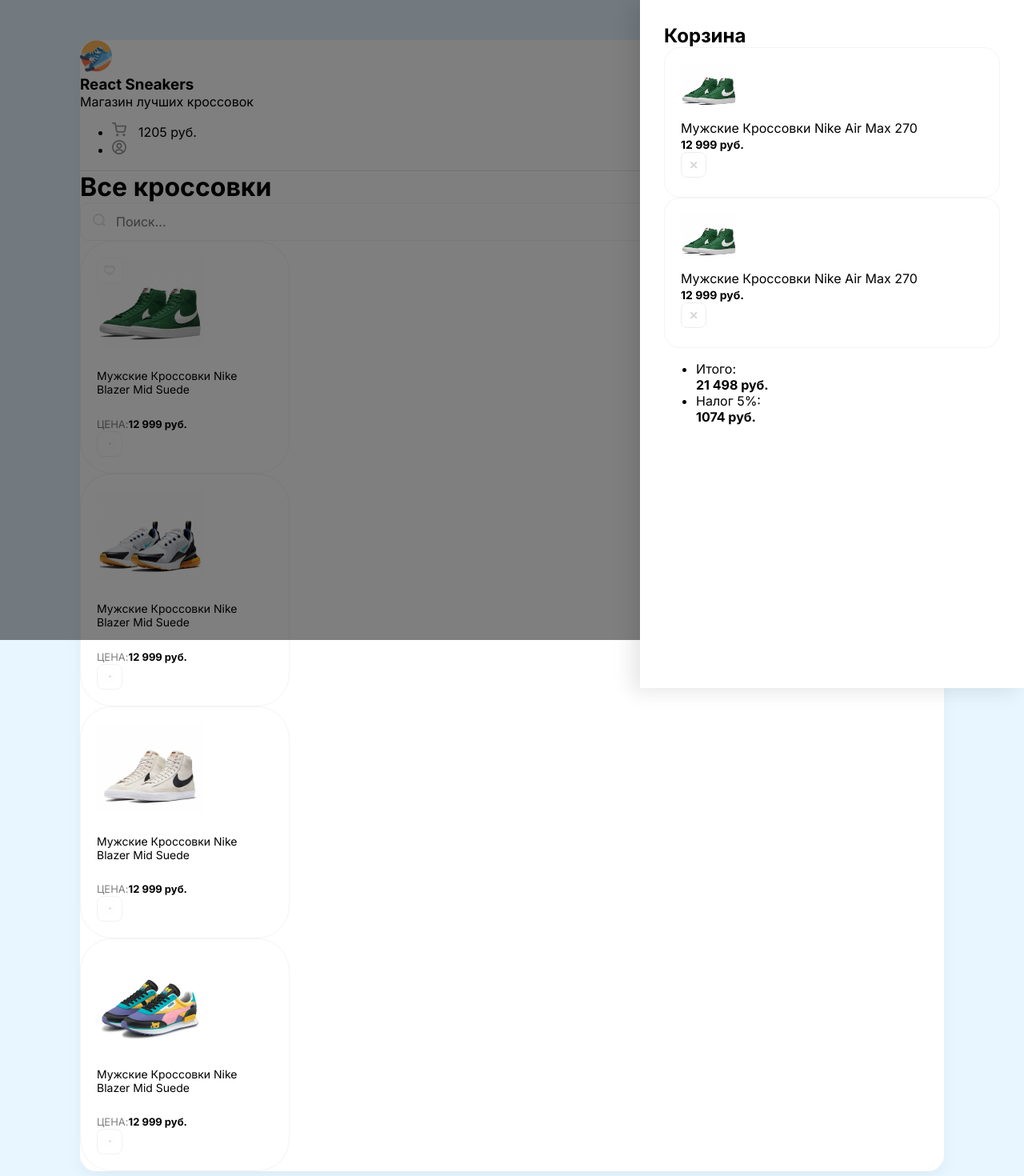
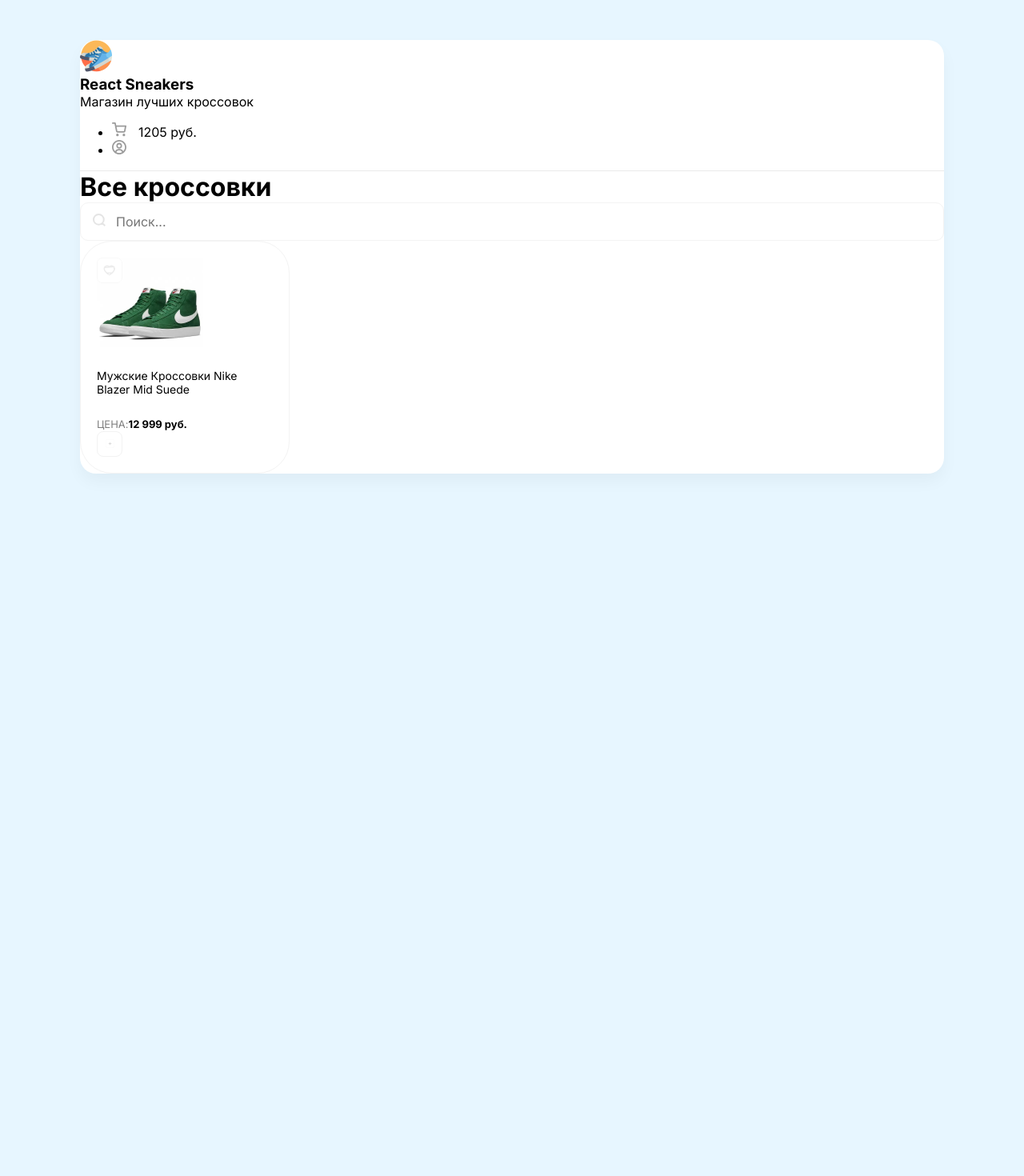
Before and after one commit to Amadaro/react-sneakers, a React (Create React App) app: page / in a window 1280 px wide. Shown: the top 1470 px of the page at 80% size. After the commit the page ends 800 px from the top, so only its background shows below. Built offline with nearby package versions, Linux system fonts and the light colour scheme.

Commit message:
Вёрстка  +  разбитие на компоненты

```diff
--- a/src/App.js
+++ b/src/App.js
@@ -1,77 +1,12 @@
+import Card from './components/Card';
+import Header from './components/Header';
+import Drawer from './components/Drawer';
+
 function App() {
   return (
     <div className="wrapper clear">
-      <div className="overlay">
-        <div className="drawer">
-          <h2 className="mb-30">Корзина</h2>
-
-          <div className="items">
-            <div className="cartItem d-flex align-center mb-20">
-              <div
-                style={{ backgroundImage: 'url(img/sneakers/1.jpg)' }}
-                className="cartItemImg"
-              ></div>
-              <div className="mr-20 flex">
-                <p className="mb-5">Мужские Кроссовки Nike Air Max 270</p>
-                <b>12 999 руб.</b>
-              </div>
-              <img
-                className="removeBtn"
-                src="img/btn-remove.svg"
-                alt="remove"
-              />
-            </div>
-            <div className="cartItem d-flex align-center mb-20">
-              <div
-                style={{ backgroundImage: 'url(img/sneakers/1.jpg)' }}
-                className="cartItemImg"
-              ></div>
-              <div className="mr-20 flex">
-                <p className="mb-5">Мужские Кроссовки Nike Air Max 270</p>
-                <b>12 999 руб.</b>
-              </div>
-              <img
-                className="removeBtn"
-                src="img/btn-remove.svg"
-                alt="remove"
-              />
-            </div>
-          </div>
-
-          <ul className="cartTotalBlock">
-            <li className="d-flex">
-              <span>Итого:</span>
-              <div></div>
-              <b>21 498 руб. </b>
-            </li>
-            <li className="d-flex">
-              <span>Налог 5%:</span>
-              <div></div>
-              <b>1074 руб. </b>
-            </li>
-          </ul>
-        </div>
-      </div>
-
-      <header className="d-flex justify-between align-center p-40">
-        <div className="d-flex align-center">
-          <img width={40} height={40} src="/img/logo.png" />
-          <div>
-            <h3 className="text-uppercase">React Sneakers</h3>
-            <p className="opacity-5">Магазин лучших кроссовок</p>
-          </div>
-        </div>
-
-        <ul className="d-flex">
-          <li className="mr-30">
-            <img width={18} height={18} src="/img/cart.svg" />
-            <span>1205 руб.</span>
-          </li>
-          <li>
-            <img width={18} height={18} src="/img/user.svg" />
-          </li>
-        </ul>
-      </header>
+      <Drawer />
+      <Header />
 
       <div className="content p-40">
         <div className="d-flex align-center justify-between mb-40">
@@ -82,61 +17,7 @@
           </div>
         </div>
         <div className="d-flex">
-          <div className="card">
-            <div className="favorite">
-              <img src="img/heart-unliked.svg" alt="Unliked" />
-            </div>
-            <img width={133} height={112} src="img/sneakers/1.jpg" alt="" />
-            <h5>Мужские Кроссовки Nike Blazer Mid Suede</h5>
-            <div className="d-flex justify-between align-center">
-              <div className="d-flex flex-column">
-                <span>Цена:</span>
-                <b>12 999 руб.</b>
-              </div>
-              <button className="button">
-                <img width={11} height={11} src="/img/plus.svg" alt="Plus" />
-              </button>
-            </div>
-          </div>
-          <div className="card">
-            <img width={133} height={112} src="img/sneakers/2.jpg" alt="" />
-            <h5>Мужские Кроссовки Nike Blazer Mid Suede</h5>
-            <div className="d-flex justify-between align-center">
-              <div className="d-flex flex-column">
-                <span>Цена:</span>
-                <b>12 999 руб.</b>
-              </div>
-              <button className="button">
-                <img width={11} height={11} src="/img/plus.svg" alt="Plus" />
-              </button>
-            </div>
-          </div>
-          <div className="card">
-            <img width={133} height={112} src="img/sneakers/3.jpg" alt="" />
-            <h5>Мужские Кроссовки Nike Blazer Mid Suede</h5>
-            <div className="d-flex justify-between align-center">
-              <div className="d-flex flex-column">
-                <span>Цена:</span>
-                <b>12 999 руб.</b>
-              </div>
-              <button className="button">
-                <img width={11} height={11} src="/img/plus.svg" alt="Plus" />
-              </button>
-            </div>
-          </div>
-          <div className="card">
-            <img width={133} height={112} src="img/sneakers/4.jpg" alt="" />
-            <h5>Мужские Кроссовки Nike Blazer Mid Suede</h5>
-            <div className="d-flex justify-between align-center">
-              <div className="d-flex flex-column">
-                <span>Цена:</span>
-                <b>12 999 руб.</b>
-              </div>
-              <button className="button">
-                <img width={11} height={11} src="/img/plus.svg" alt="Plus" />
-              </button>
-            </div>
-          </div>
+          <Card />
         </div>
       </div>
     </div>
--- /dev/null
+++ b/src/components/Card.js
@@ -0,0 +1,22 @@
+function Card() {
+  return (
+    <div className="card">
+      <div className="favorite">
+        <img src="img/heart-unliked.svg" alt="Unliked" />
+      </div>
+      <img width={133} height={112} src="img/sneakers/1.jpg" alt="Sneakers" />
+      <h5>Мужские Кроссовки Nike Blazer Mid Suede</h5>
+      <div className="d-flex justify-between align-center">
+        <div className="d-flex flex-column">
+          <span>Цена:</span>
+          <b>12 999 руб.</b>
+        </div>
+        <button className="button">
+          <img width={11} height={11} src="/img/plus.svg" alt="Plus" />
+        </button>
+      </div>
+    </div>
+  );
+}
+
+export default Card;
--- /dev/null
+++ b/src/components/Drawer.js
@@ -0,0 +1,61 @@
+function Drawer() {
+  return (
+    <div style={{ display: 'none' }} className="overlay">
+      <div className="drawer">
+        <h2 className="d-flex justify-between mb-30 ">
+          Корзина{' '}
+          <img
+            className="removeBtn  cu-p"
+            src="img/btn-remove.svg"
+            alt="remove"
+          />
+        </h2>
+
+        <div className="items">
+          <div className="cartItem d-flex align-center mb-20">
+            <div
+              style={{ backgroundImage: 'url(img/sneakers/1.jpg)' }}
+              className="cartItemImg"
+            ></div>
+            <div className="mr-20 flex">
+              <p className="mb-5">Мужские Кроссовки Nike Air Max 270</p>
+              <b>12 999 руб.</b>
+            </div>
+            <img className="removeBtn" src="img/btn-remove.svg" alt="remove" />
+          </div>
+          <div className="cartItem d-flex align-center mb-20">
+            <div
+              style={{ backgroundImage: 'url(img/sneakers/1.jpg)' }}
+              className="cartItemImg"
+            ></div>
+            <div className="mr-20 flex">
+              <p className="mb-5">Мужские Кроссовки Nike Air Max 270</p>
+              <b>12 999 руб.</b>
+            </div>
+            <img className="removeBtn" src="img/btn-remove.svg" alt="remove" />
+          </div>
+        </div>
+
+        <div className="cartTotalBlock">
+          <ul>
+            <li>
+              <span>Итого:</span>
+              <div></div>
+              <b>21 498 руб. </b>
+            </li>
+            <li>
+              <span>Налог 5%:</span>
+              <div></div>
+              <b>1074 руб. </b>
+            </li>
+          </ul>
+          <button className="greenButton">
+            Оформить заказ <img src="img/arrow.svg" alt="Arrow" />
+          </button>
+        </div>
+      </div>
+    </div>
+  );
+}
+
+export default Drawer;
--- /dev/null
+++ b/src/components/Header.js
@@ -0,0 +1,25 @@
+function Header() {
+  return (
+    <header className="d-flex justify-between align-center p-40">
+      <div className="d-flex align-center">
+        <img width={40} height={40} src="/img/logo.png" alt="Logo" />
+        <div>
+          <h3 className="text-uppercase">React Sneakers</h3>
+          <p className="opacity-5">Магазин лучших кроссовок</p>
+        </div>
+      </div>
+
+      <ul className="d-flex">
+        <li className="mr-30">
+          <img width={18} height={18} src="/img/cart.svg" alt="Cogo" />
+          <span>1205 руб.</span>
+        </li>
+        <li>
+          <img width={18} height={18} src="/img/user.svg" alt="User" />
+        </li>
+      </ul>
+    </header>
+  );
+}
+
+export default Header;
--- a/src/index.scss
+++ b/src/index.scss
@@ -104,6 +104,8 @@
 }
 
 .drawer {
+  display: flex;
+  flex-direction: column;
   position: absolute;
   width: 420px;
   height: 100%;
@@ -112,11 +114,76 @@
   box-shadow: -10px 4px 24px rgba(0, 0, 0, 0.1);
   padding: 30px;
 
+  .items {
+    flex: 1;
+    overflow: auto;
+    margin-bottom: 40px;
+  }
+
   h2 {
     margin: 0;
   }
 }
 
+.cartTotalBlock {
+  ul {
+    display: block;
+    margin-bottom: 40px !important;
+
+    li {
+      display: flex;
+      align-items: flex-end;
+      margin-bottom: 20px;
+
+      div {
+        flex: 1;
+        height: 1px;
+        border-bottom: 1px dashed #dfdfdf;
+        position: relative;
+        top: -4px;
+        margin: 0 7px;
+      }
+    }
+  }
+
+  .greenButton {
+    position: relative;
+
+    &:hover {
+      img {
+        transform: translateX(5px);
+      }
+    }
+
+    img {
+      position: absolute;
+      right: 30px;
+      top: 21px;
+      transition: transform 0.15s ease-in-out;
+    }
+  }
+}
+
+.greenButton {
+  width: 100%;
+  height: 55px;
+  background: #9dd558;
+  border-radius: 18px;
+  border: 0;
+  color: #fff;
+  font-size: 16px;
+  font-weight: 600;
+  cursor: pointer;
+  transition: background 0.2s ease-in-out;
+
+  &:hover {
+    background: lighten(#9dd558, 5%);
+  }
+
+  &:active {
+    background: darken($color: #9dd558, $amount: 5%);
+  }
+}
 .cartItem {
   border: 1px solid #f3f3f3;
   border-radius: 20px;
```
Also changed, not shown: public/img/arrow.svg (added).
